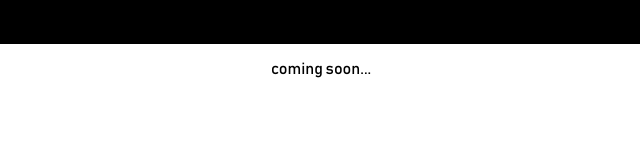
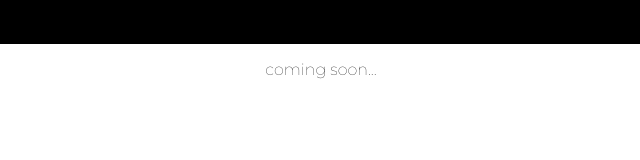
Before and after one commit to rafik206790/rafik206790.github.io, a plain HTML site: page index.html in a window 1280 px wide. Shown: the full height of the page, 319-959 px from the left. Drawn offline with Linux system fonts and the light colour scheme.

Commit message:
Update main.css

```diff
--- a/main.css
+++ b/main.css
@@ -3,7 +3,8 @@
   src: url(font.woff);
 }
 .defaulttext {
-  font-family: Bahnschrift;
+  @import url('https://fonts.googleapis.com/css2?family=Montserrat:wght@500&display=swap');
+  font-family: 'Montserrat', sans-serif;
 }
 .titletext {
   font-family: 'Montserrat', sans-serif;
```
